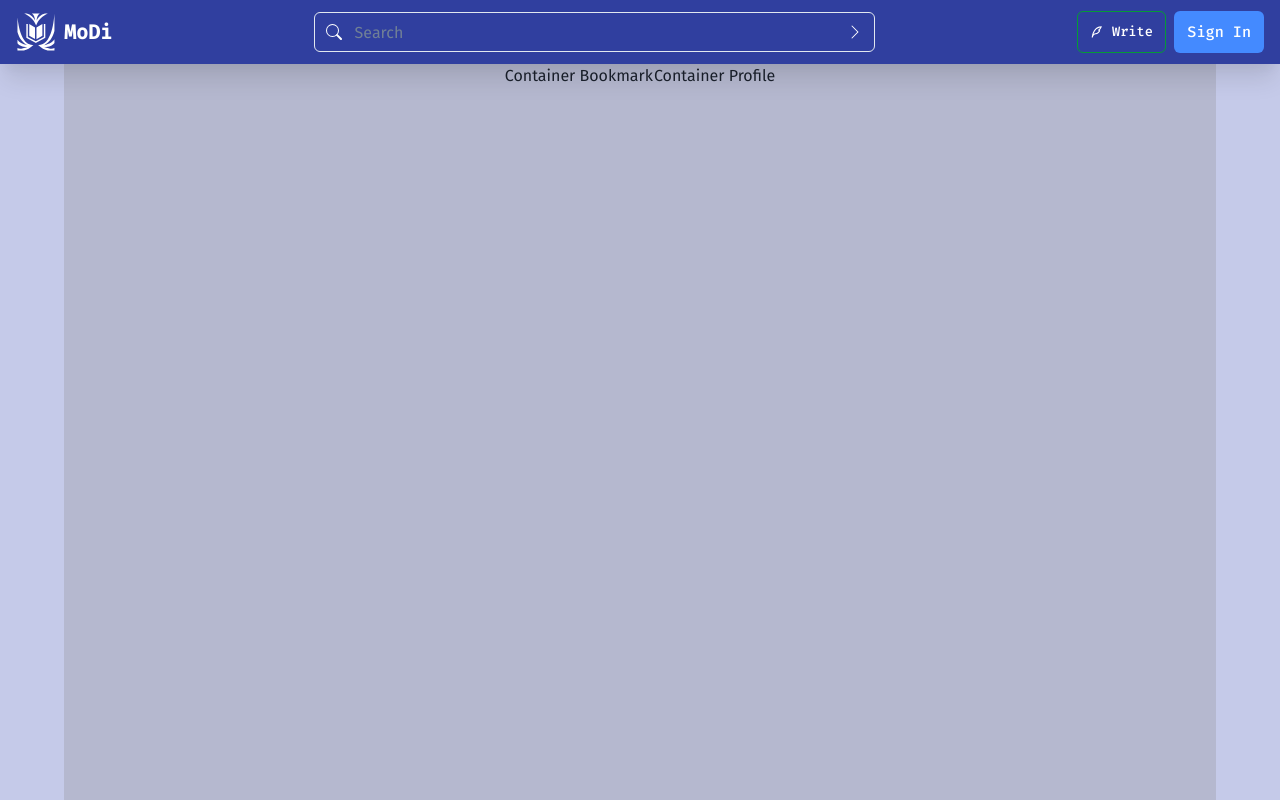
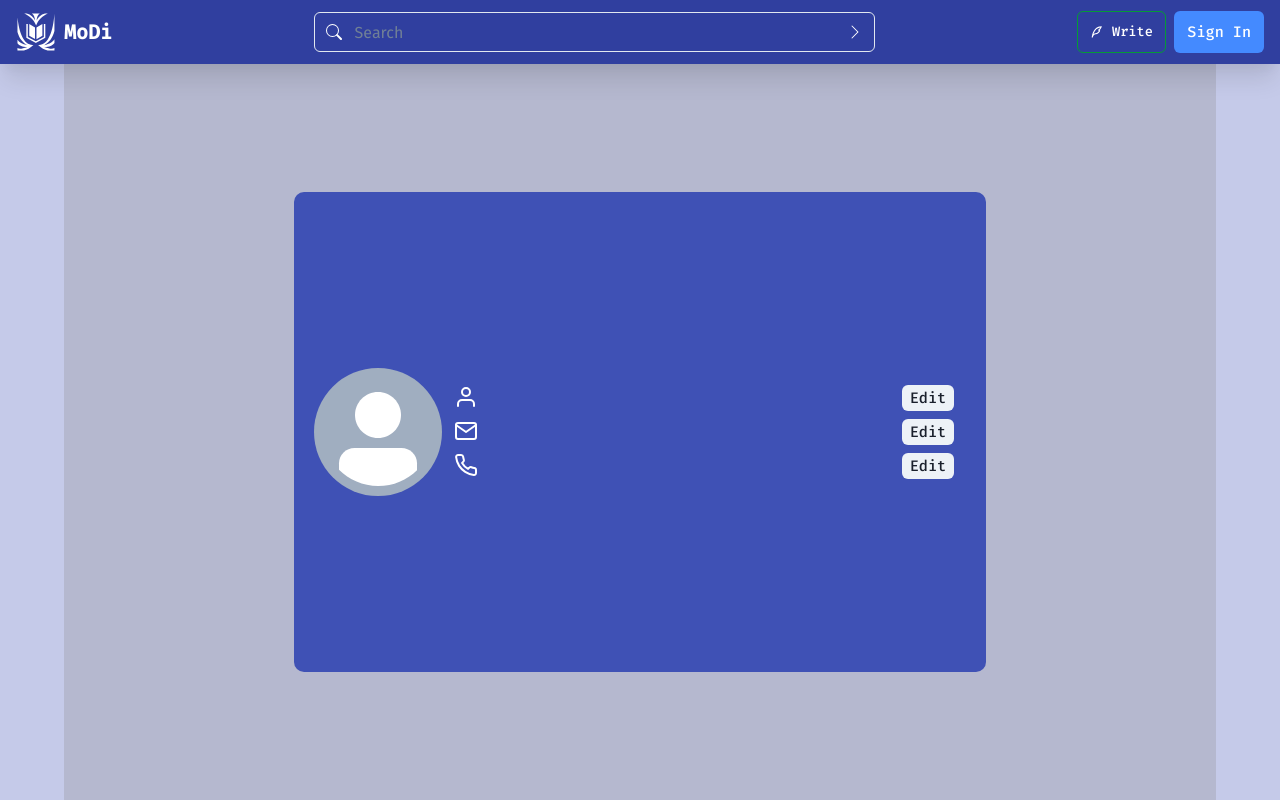
Before and after one commit to raihanyuwono/MoDi, a React (Create React App) app: page /profile in a window 1280 px wide. Built offline with nearby package versions, Linux system fonts and the light colour scheme.

Commit message:
add profile interface

```diff
--- a/src/api/UserApi.jsx
+++ b/src/api/UserApi.jsx
@@ -150,15 +150,15 @@ async function changePhone(toast, phones) {
   phones = {
     ...phones,
     FE_URL,
-  }
+  };
   try {
     const res = await axios.patch(
       `${API_BASE_URL}/api/auth/changePhone`,
       phones,
       {
         headers: {
-          Authorization: `Bearer ${localStorage.getItem("token")}`,
-        }
+          Authorization: `Bearer ${localStorage.getItem('token')}`,
+        },
       }
     );
     console.log(res);
@@ -172,15 +172,15 @@ async function changeEmail(toast, emails) {
   emails = {
     ...emails,
     FE_URL,
-  }
+  };
   try {
     const res = await axios.patch(
       `${API_BASE_URL}/api/auth/changeEmail`,
       emails,
       {
         headers: {
-          Authorization: `Bearer ${localStorage.getItem("token")}`,
-        }
+          Authorization: `Bearer ${localStorage.getItem('token')}`,
+        },
       }
     );
     console.log(res);
@@ -189,11 +189,29 @@ async function changeEmail(toast, emails) {
   }
 }
 
+async function changePhotoProfile() {
+  try {
+
+    const res = axios.post(
+      `${API_BASE_URL}/api/profile/single-uploaded`,
+      {
+        file : "",
+      },
+      {
+        headers: {
+          Authorization: `Bearer ${localStorage.getItem('token')}`,
+        }
+      }
+    );
+  } catch (error) {}
+}
+
 export {
   register,
   verify,
   forgotPass,
   resetPassword,
+
   changePassword,
   changeUsername,
   changePhone,
--- a/src/components/ContainerProfile.jsx
+++ b/src/components/ContainerProfile.jsx
@@ -1,9 +1,49 @@
-function ContainerProfile(){
-    return (
-        <>
-            Container Profile
-        </>
-    );
+import { Avatar, Flex, Grid } from '@chakra-ui/react';
+import { FiMail, FiPhone, FiUser } from 'react-icons/fi';
+import UserInfo from './details/UserInfo';
+
+function ContainerProfile() {
+  return (
+    <Flex
+      bgColor={'primary'}
+      h={'60vh'}
+      w={'60%'}
+      px={5}
+      borderRadius={'10px'}
+      direction={'row'}
+      alignItems={'center'}
+      justifyContent={'center'}
+      fontFamily={'Fira Code'}
+      gap={3}
+    >
+      <Avatar size={'2xl'} />
+      <Grid
+        flexGrow={1}
+        templateColumns={'1fr 6fr 1fr'}
+        templateRows={'repeat(3, 1fr)'}
+        rowGap={2}
+      >
+        <UserInfo
+          logo={<FiUser />}
+          keyProp={'username'}
+          type="text"
+          placeholder={'Username'}
+        />
+        <UserInfo
+          logo={<FiMail />}
+          keyProp={'email'}
+          type="email"
+          placeholder={'Email'}
+        />
+        <UserInfo
+          logo={<FiPhone />}
+          keyProp={'phone'}
+          type="tel"
+          placeholder={'Phone'}
+        />
+      </Grid>
+    </Flex>
+  );
 }
 
 export default ContainerProfile;
--- /dev/null
+++ b/src/components/details/UserInfo.jsx
@@ -0,0 +1,45 @@
+import { Button, GridItem, Input, Text } from '@chakra-ui/react';
+import { useState } from 'react';
+import { useSelector } from 'react-redux';
+
+function UserInfo({ logo, keyProp, type, placeholder }) {
+  const { user } = useSelector(state => state.auth);
+  const [isEdit, setEdit] = useState(false);
+
+  function onEdit() {
+    if(!isEdit) return setEdit(true);
+    const value = document.getElementById(`edit-${keyProp}`).value;
+    if(value === "") return setEdit(false);
+
+  }
+
+  return (
+    <>
+      <GridItem fontSize={'1.5rem'} color={'primaryTextIcon'}>
+        {logo}
+      </GridItem>
+      <GridItem>
+        {!isEdit ? (
+          <Text color={'primaryTextIcon'}>{user[keyProp]}</Text>
+        ) : (
+          <Input
+            id={`edit-${keyProp}`}
+            type={type}
+            variant={'flushed'}
+            h={'1.25rem'}
+            color={'primaryTextIcon'}
+            placeholder={placeholder}
+            _placeholder={{ color: 'inputBorder' }}
+          />
+        )}
+      </GridItem>
+      <GridItem>
+        <Button w={'auto'} h={'auto'} py={1} px={2} onClick={onEdit}>
+          Edit
+        </Button>
+      </GridItem>
+    </>
+  );
+}
+
+export default UserInfo;
--- a/src/pages/Profile.js
+++ b/src/pages/Profile.js
@@ -14,11 +14,9 @@ function Profile() {
         mx={'auto'}
         bgColor={'sidebar'}
         justifyContent={'center'}
-        alignItems={'flex-start'}
+        alignItems={'center'}
       >
-        <ContainerBookmark flexGrow={2} />
-        <Divider orientation="vertical" h={'80%'} bgColor={'divider'} alignSelf={"center"} />
-        <ContainerProfile flexGrow={1} />
+        <ContainerProfile />
       </Flex>
     </>
   );
```
